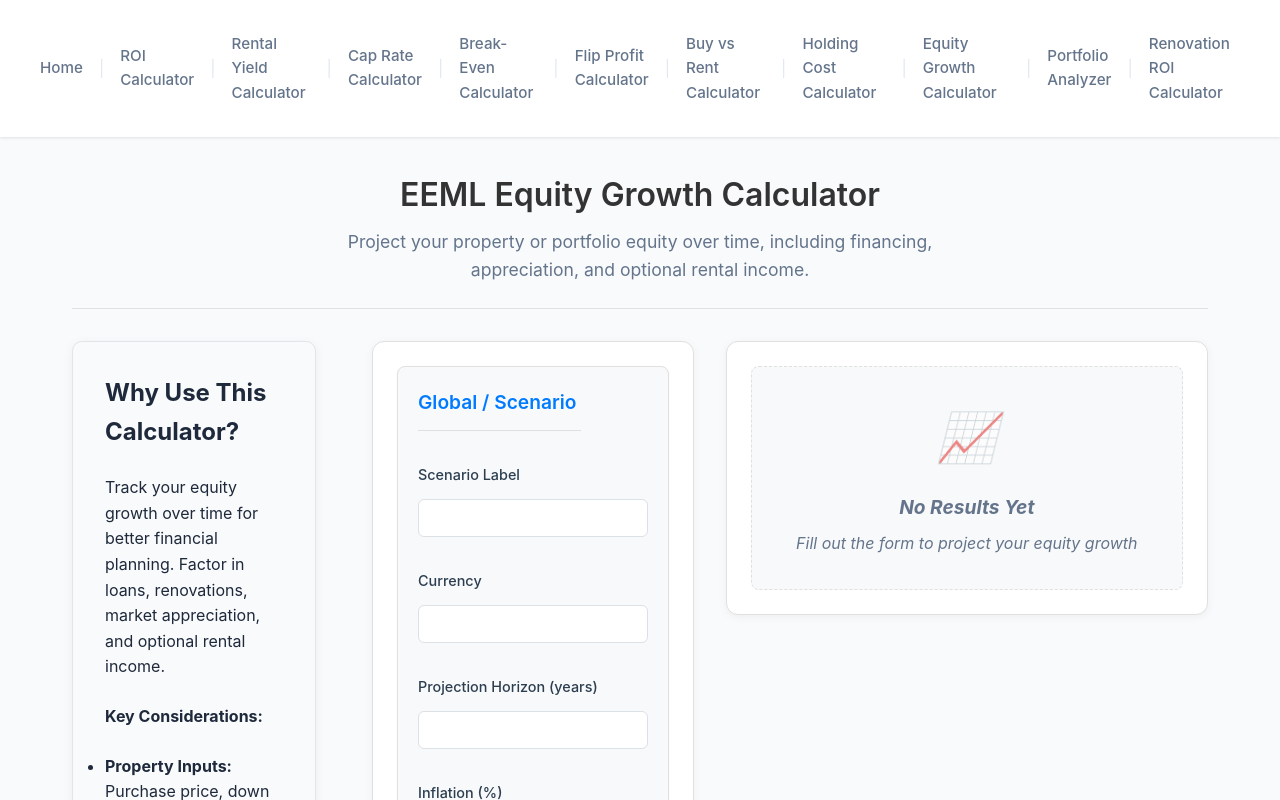
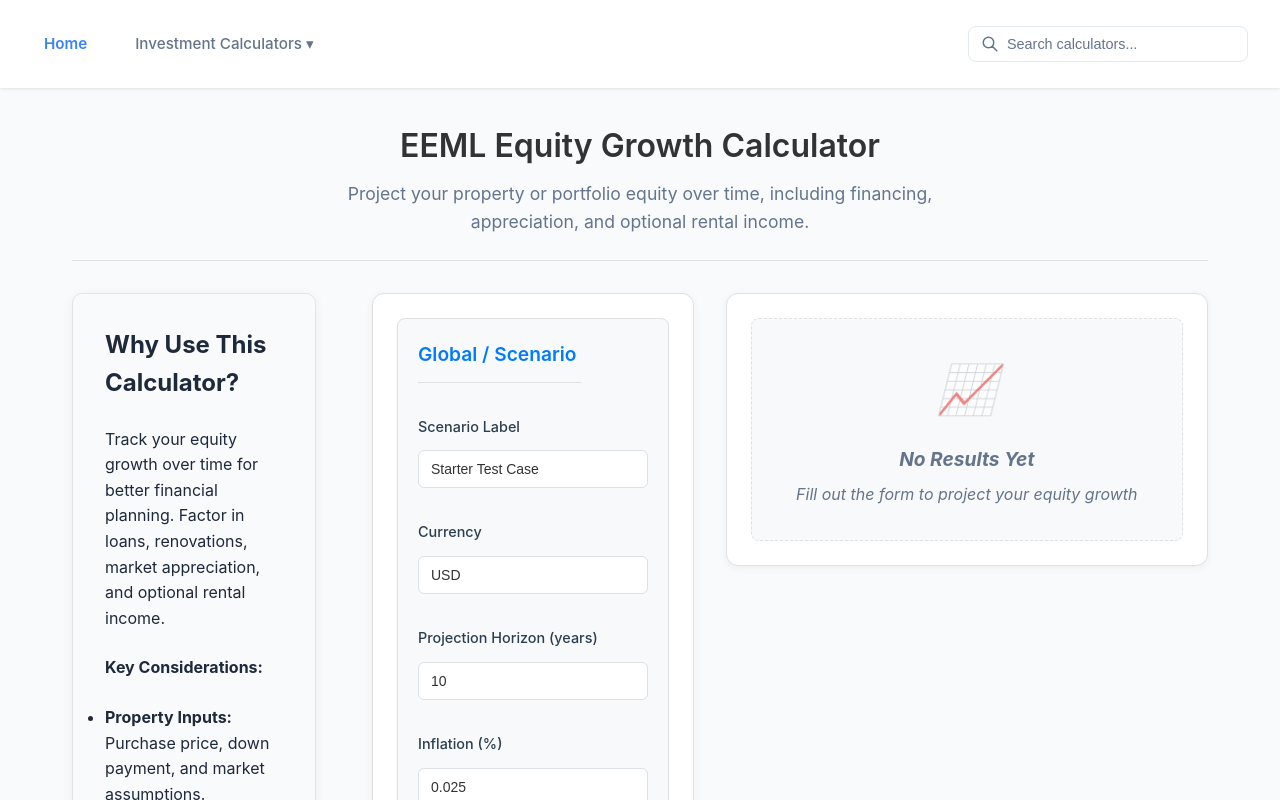
Before and after one commit to EsteemEstate/EEML-calculators, a React (Vite) app: page /equity-growth in a window 1280 px wide. Shown: the top 800 px of the page. Built offline with nearby package versions, Linux system fonts and the light colour scheme; what chartjs-plugin-datalabels would draw is missing.

Commit message:
Finished Renovation Calculator and Redesigned Home Page

```diff
--- a/src/App.css
+++ b/src/App.css
@@ -9,6 +9,7 @@
   --bg-color: #f8fafc;
   --white: #ffffff;
   --shadow-sm: 0 1px 3px rgba(0, 0, 0, 0.1);
+  --shadow-md: 0 4px 6px rgba(0, 0, 0, 0.1);
   --transition: all 0.2s ease;
 }
 
@@ -40,6 +41,9 @@ nav {
   box-shadow: var(--shadow-sm);
   display: flex;
   align-items: center;
+  position: relative;
+  z-index: 100;
+  gap: 1.5rem;
 }
 
 .nav-link {
@@ -48,17 +52,205 @@ nav {
   font-weight: 500;
   font-size: 0.95rem;
   transition: var(--transition);
-  padding: 0.5rem 0;
-  margin: 0 0.5rem;
+  padding: 0.5rem 0.75rem;
+  border-radius: 4px;
+  white-space: nowrap;
 }
 
 .nav-link:hover {
+  color: var(--primary-color);
+  background-color: rgba(59, 130, 246, 0.05);
+}
+
+.home-link {
+  font-weight: 600;
   color: var(--primary-color);
 }
 
 .nav-divider {
   color: #e2e8f0;
   margin: 0 0.5rem;
+}
+
+/* Dropdown Styles */
+.nav-dropdown {
+  position: relative;
+  display: inline-block;
+}
+
+.dropdown-menu {
+  position: absolute;
+  top: 100%;
+  left: 0;
+  background: var(--white);
+  border-radius: 8px;
+  box-shadow: var(--shadow-md);
+  min-width: 280px;
+  padding: 1.25rem;
+  z-index: 1000;
+  animation: fadeIn 0.2s ease-in-out;
+  margin-top: 0.5rem;
+  border: 1px solid #e2e8f0;
+}
+
+@keyframes fadeIn {
+  from {
+    opacity: 0;
+    transform: translateY(-10px);
+  }
+  to {
+    opacity: 1;
+    transform: translateY(0);
+  }
+}
+
+.dropdown-item {
+  display: block;
+  padding: 0.75rem 0.5rem;
+  color: var(--text-color);
+  text-decoration: none;
+  border-radius: 6px;
+  transition: var(--transition);
+  font-size: 0.95rem;
+  margin-bottom: 0.25rem;
+}
+
+.dropdown-item:hover {
+  background-color: rgba(59, 130, 246, 0.08);
+  padding-left: 0.75rem;
+  color: var(--primary-color);
+}
+
+/* Enhanced Search Bar */
+.search-container {
+  position: relative;
+  display: flex;
+  align-items: center;
+  margin-left: auto;
+  background: var(--white);
+  border: 1px solid #e2e8f0;
+  border-radius: 8px;
+  padding: 0.5rem 0.75rem;
+  transition: var(--transition);
+  width: 280px;
+}
+
+.search-container.focused {
+  border-color: var(--primary-color);
+  box-shadow: 0 0 0 3px rgba(59, 130, 246, 0.1);
+}
+
+.search-icon {
+  color: var(--text-light);
+  margin-right: 0.5rem;
+  flex-shrink: 0;
+}
+
+.nav-search {
+  border: none;
+  outline: none;
+  padding: 0;
+  font-size: 0.9rem;
+  color: var(--text-color);
+  background: transparent;
+  width: 100%;
+}
+
+.nav-search::placeholder {
+  color: var(--text-light);
+}
+
+.search-clear {
+  background: none;
+  border: none;
+  color: var(--text-light);
+  cursor: pointer;
+  padding: 0.25rem;
+  border-radius: 4px;
+  display: flex;
+  align-items: center;
+  justify-content: center;
+  margin-left: 0.5rem;
+  transition: var(--transition);
+}
+
+.search-clear:hover {
+  color: var(--text-color);
+  background: rgba(0, 0, 0, 0.05);
+}
+
+/* Search Results Dropdown */
+.search-results {
+  position: absolute;
+  top: 100%;
+  left: 0;
+  right: 0;
+  background: var(--white);
+  border-radius: 0 0 8px 8px;
+  box-shadow: var(--shadow-md);
+  margin-top: 0.5rem;
+  border: 1px solid #e2e8f0;
+  border-top: none;
+  z-index: 999;
+  max-height: 300px;
+  overflow-y: auto;
+  animation: slideDown 0.2s ease-out;
+}
+
+@keyframes slideDown {
+  from {
+    opacity: 0;
+    transform: translateY(-10px);
+  }
+  to {
+    opacity: 1;
+    transform: translateY(0);
+  }
+}
+
+.search-results-header {
+  display: flex;
+  justify-content: space-between;
+  align-items: center;
+  padding: 0.75rem 1rem;
+  font-size: 0.8rem;
+  font-weight: 600;
+  color: var(--text-light);
+  border-bottom: 1px solid #f1f5f9;
+  background-color: #f8fafc;
+}
+
+.results-count {
+  font-size: 0.75rem;
+  color: var(--primary-color);
+  background: rgba(59, 130, 246, 0.1);
+  padding: 0.2rem 0.5rem;
+  border-radius: 12px;
+}
+
+.search-result-item {
+  display: block;
+  padding: 0.75rem 1rem;
+  color: var(--text-color);
+  text-decoration: none;
+  transition: var(--transition);
+  border-bottom: 1px solid #f1f5f9;
+}
+
+.search-result-item:last-child {
+  border-bottom: none;
+}
+
+.search-result-item:hover {
+  background-color: rgba(59, 130, 246, 0.05);
+  color: var(--primary-color);
+}
+
+.no-results {
+  padding: 1rem;
+  text-align: center;
+  color: var(--text-light);
+  font-style: italic;
 }
 
 /* Main Content */
@@ -87,6 +279,7 @@ nav {
   font-size: 1.25rem;
   color: var(--text-light);
   font-weight: 400;
+  margin-bottom: 2rem;
 }
 
 /* Footer */
@@ -95,9 +288,39 @@ footer {
   text-align: center;
   background-color: var(--white);
   box-shadow: 0 -1px 3px rgba(0, 0, 0, 0.05);
+  margin-top: auto;
 }
 
 .footer-text {
   color: var(--text-light);
   font-size: 0.875rem;
 }
+
+/* Responsive Design */
+@media (max-width: 768px) {
+  nav {
+    padding: 1rem;
+    flex-wrap: wrap;
+    gap: 1rem;
+  }
+
+  .search-container {
+    width: 100%;
+    order: 3;
+    margin-left: 0;
+  }
+
+  .dropdown-menu {
+    left: -100px;
+    right: -100px;
+    width: auto;
+  }
+
+  .hero-title {
+    font-size: 2rem;
+  }
+
+  .hero-subtitle {
+    font-size: 1.1rem;
+  }
+}
--- a/src/App.jsx
+++ b/src/App.jsx
@@ -1,4 +1,4 @@
-import React from "react";
+import React, { useState } from "react";
 import { BrowserRouter, Routes, Route, Link } from "react-router-dom";
 import ROICalculatorPage from "./investment-calculators/ROI/ROICalculatorPage";
 import RentalYieldCalculatorPage from "./investment-calculators/RentalYield/RentalYieldCalculatorPage";
@@ -9,59 +9,149 @@ import BuyRentCalculatorPage from "./investment-calculators/BuyRent/BuyRentCalcu
 import HoldingCostCalculatorPage from "./investment-calculators/HoldingCost/HoldingCostCalculatorPage";
 import EquityGrowthCalculatorPage from "./investment-calculators/EquityGrowth/EquityGrowthCalculatorPage";
 import PortfolioAnalyzerPage from "./investment-calculators/PortfolioAnalyzer/PortfolioAnalyzerPage";
-import RenovationCalculatorPage from "./investment-calculators/ReturnOnRenovation/ReturnOnRenovationCalculatorPage"; // ✅ NEW IMPORT
-
+import RenovationCalculatorPage from "./investment-calculators/ReturnOnRenovation/ReturnOnRenovationCalculatorPage";
 import "./App.css";
 
 function App() {
+  const [searchTerm, setSearchTerm] = useState("");
+  const [isDropdownOpen, setIsDropdownOpen] = useState(false);
+  const [isSearchFocused, setIsSearchFocused] = useState(false);
+
+  const calculators = [
+    { path: "/roi", name: "ROI Calculator" },
+    { path: "/rental-yield", name: "Rental Yield Calculator" },
+    { path: "/cap-rate", name: "Cap Rate Calculator" },
+    { path: "/break-even", name: "Break-Even Calculator" },
+    { path: "/flip-profit", name: "Flip Profit Calculator" },
+    { path: "/buy-vs-rent", name: "Buy vs Rent Calculator" },
+    { path: "/holding-cost", name: "Holding Cost Calculator" },
+    { path: "/equity-growth", name: "Equity Growth Calculator" },
+    { path: "/portfolio-analyzer", name: "Portfolio Analyzer" },
+    { path: "/renovation", name: "Renovation ROI Calculator" },
+  ];
+
+  const filteredCalculators = calculators.filter((calc) =>
+    calc.name.toLowerCase().includes(searchTerm.toLowerCase())
+  );
+
   return (
     <BrowserRouter>
       <div className="app-container">
-        <nav>
-          <Link to="/" className="nav-link">
+        <nav className="navbar">
+          <Link to="/" className="nav-link home-link">
             Home
           </Link>
-          <span className="nav-divider">|</span>
-          <Link to="/roi" className="nav-link">
-            ROI Calculator
-          </Link>
-          <span className="nav-divider">|</span>
-          <Link to="/rental-yield" className="nav-link">
-            Rental Yield Calculator
-          </Link>
-          <span className="nav-divider">|</span>
-          <Link to="/cap-rate" className="nav-link">
-            Cap Rate Calculator
-          </Link>
-          <span className="nav-divider">|</span>
-          <Link to="/break-even" className="nav-link">
-            Break-Even Calculator
-          </Link>
-          <span className="nav-divider">|</span>
-          <Link to="/flip-profit" className="nav-link">
-            Flip Profit Calculator
-          </Link>
-          <span className="nav-divider">|</span>
-          <Link to="/buy-vs-rent" className="nav-link">
-            Buy vs Rent Calculator
-          </Link>
-          <span className="nav-divider">|</span>
-          <Link to="/holding-cost" className="nav-link">
-            Holding Cost Calculator
-          </Link>
-          <span className="nav-divider">|</span>
-          <Link to="/equity-growth" className="nav-link">
-            Equity Growth Calculator
-          </Link>
 
-          <span className="nav-divider">|</span>
-          <Link to="/portfolio-analyzer" className="nav-link">
-            Portfolio Analyzer
-          </Link>
-          <span className="nav-divider">|</span>
-          <Link to="/renovation" className="nav-link">
-            Renovation ROI Calculator
-          </Link>
+          {/* Investment Calculators Dropdown */}
+          <div
+            className="nav-dropdown"
+            onMouseEnter={() => setIsDropdownOpen(true)}
+            onMouseLeave={() => setIsDropdownOpen(false)}
+          >
+            <Link to="#" className="nav-link">
+              Investment Calculators ▾
+            </Link>
+
+            {isDropdownOpen && (
+              <div className="dropdown-menu">
+                {calculators.map((calc) => (
+                  <Link
+                    key={calc.path}
+                    to={calc.path}
+                    className="dropdown-item"
+                    onClick={() => setIsDropdownOpen(false)}
+                  >
+                    {calc.name}
+                  </Link>
+                ))}
+              </div>
+            )}
+          </div>
+
+          {/* 🔍 Search Bar Container */}
+          <div
+            className={`search-container ${isSearchFocused ? "focused" : ""}`}
+          >
+            <svg
+              className="search-icon"
+              width="18"
+              height="18"
+              viewBox="0 0 24 24"
+              fill="none"
+              xmlns="http://www.w3.org/2000/svg"
+            >
+              <path
+                d="M21 21L15 15M17 10C17 13.866 13.866 17 10 17C6.13401 17 3 13.866 3 10C3 6.13401 6.13401 3 10 3C13.866 3 17 6.13401 17 10Z"
+                stroke="currentColor"
+                strokeWidth="2"
+                strokeLinecap="round"
+                strokeLinejoin="round"
+              />
+            </svg>
+            <input
+              type="text"
+              className="nav-search"
+              placeholder="Search calculators..."
+              value={searchTerm}
+              onChange={(e) => setSearchTerm(e.target.value)}
+              onFocus={() => setIsSearchFocused(true)}
+              onBlur={() => setTimeout(() => setIsSearchFocused(false), 150)}
+            />
+            {searchTerm && (
+              <button
+                className="search-clear"
+                onClick={() => setSearchTerm("")}
+                aria-label="Clear search"
+              >
+                <svg
+                  width="16"
+                  height="16"
+                  viewBox="0 0 24 24"
+                  fill="none"
+                  xmlns="http://www.w3.org/2000/svg"
+                >
+                  <path
+                    d="M18 6L6 18M6 6L18 18"
+                    stroke="currentColor"
+                    strokeWidth="2"
+                    strokeLinecap="round"
+                    strokeLinejoin="round"
+                  />
+                </svg>
+              </button>
+            )}
+
+            {/* Search Results Dropdown */}
+            {searchTerm && filteredCalculators.length > 0 && (
+              <div className="search-results">
+                <div className="search-results-header">
+                  <span>Matching Calculators</span>
+                  <span className="results-count">
+                    {filteredCalculators.length} found
+                  </span>
+                </div>
+                {filteredCalculators.map((calc) => (
+                  <Link
+                    key={calc.path}
+                    to={calc.path}
+                    className="search-result-item"
+                    onClick={() => setSearchTerm("")}
+                  >
+                    {calc.name}
+                  </Link>
+                ))}
+              </div>
+            )}
+
+            {/* No Results Message */}
+            {searchTerm && filteredCalculators.length === 0 && (
+              <div className="search-results">
+                <div className="no-results">
+                  No calculators found for "{searchTerm}"
+                </div>
+              </div>
+            )}
+          </div>
         </nav>
 
         <main className="main-content">
@@ -94,8 +184,7 @@ function App() {
               path="/equity-growth"
               element={<EquityGrowthCalculatorPage />}
             />
-            <Route path="/renovation" element={<RenovationCalculatorPage />} />{" "}
-            {/* ✅ NEW ROUTE */}
+            <Route path="/renovation" element={<RenovationCalculatorPage />} />
             <Route
               path="/portfolio-analyzer"
               element={<PortfolioAnalyzerPage />}
--- a/src/investment-calculators/EquityGrowth/EquityGrowthForm.jsx
+++ b/src/investment-calculators/EquityGrowth/EquityGrowthForm.jsx
@@ -15,60 +15,66 @@ const SectionTitleWithTooltip = ({ title, description }) => (
 function EquityGrowthForm({ setResults }) {
   const [inputs, setInputs] = useState({
     // Global / Scenario
-    scenarioLabel: "",
-    currency: "",
+    scenarioLabel: "Starter Test Case",
+    currency: "USD",
     locale: "en-US",
-    startDate: "",
-    projectionHorizonYears: "",
-    compounding: "",
-    inflation: "",
-    discountRate: "",
-    monteCarloEnabled: false,
-    monteCarloRuns: "",
-    monteCarloSeed: "",
-    monteCarloVolatility: "",
-    monteCarloMean: "",
+    startDate: "2025-01-01",
+    projectionHorizonYears: 10,
+    compounding: "annual", // could be "monthly", "quarterly"
+    inflation: 0.025, // 2.5%
+    discountRate: 0.04, // 4%
+    monteCarloEnabled: true,
+    monteCarloRuns: 500,
+    monteCarloSeed: 123,
+    monteCarloVolatility: 0.12, // 12% stdev
+    monteCarloMean: 0.05, // 5% expected return
 
     // Property & Market
-    homePrice: "",
-    downPayment: "",
-    appreciation: "",
-    renoEvents: [],
+    homePrice: 350000,
+    downPayment: 70000,
+    appreciation: 0.03, // 3% annual appreciation
+    renoEvents: [
+      { year: 2, cost: 15000, valueAdded: 20000 },
+      { year: 6, cost: 10000, valueAdded: 12000 },
+    ],
 
     // Financing
-    mortgagePrincipal: "",
-    mortgageRate: "",
-    mortgageTermMonths: "",
-    amortizationType: "",
-    points: "",
-    closingCosts: "",
-    extraPrincipalSchedule: [],
-    pmiEnabled: false,
-    pmiPercent: "",
-    pmiStopLTV: "",
-    refinanceEvents: [],
-    secondaryLien: [],
+    mortgagePrincipal: 280000,
+    mortgageRate: 0.05,
+    mortgageTermMonths: 360, // 30 years
+    amortizationType: "fixed",
+    points: 1, // % of loan
+    closingCosts: 5000,
+    extraPrincipalSchedule: [
+      { month: 12, amount: 5000 },
+      { month: 60, amount: 10000 },
+    ],
+    pmiEnabled: true,
+    pmiPercent: 0.01, // 1% annually
+    pmiStopLTV: 0.78, // PMI drops when LTV < 78%
+    refinanceEvents: [{ year: 5, newRate: 0.04, newTermMonths: 300 }],
+    secondaryLien: [{ amount: 20000, rate: 0.07, termMonths: 120 }],
 
     // Carrying costs
-    propertyTax: "",
-    insurance: "",
-    hoaFee: "",
-    maintenancePercent: "",
-    vacancyAllowance: "",
+    propertyTax: 0.012, // 1.2% of home value
+    insurance: 1200, // yearly
+    hoaFee: 150, // monthly
+    maintenancePercent: 0.01, // 1% of home value per year
+    vacancyAllowance: 0.05, // 5% if rented
 
     // Sale / Exit
-    targetSaleDate: "",
-    sellingCostsPercent: "",
-    capitalGainsRate: "",
-    depreciationRecapture: "",
+    targetSaleDate: "2035-01-01",
+    sellingCostsPercent: 0.06, // realtor etc.
+    capitalGainsRate: 0.15,
+    depreciationRecapture: 0.25,
 
     // UX / Output options
-    granularity: "",
-    showMCPercentiles: false,
-    nominalVsReal: "",
-    exportCSV: false,
+    granularity: "annual", // "monthly" or "annual"
+    showMCPercentiles: true,
+    nominalVsReal: "real",
+    exportCSV: true,
     exportPDF: false,
-    shareLink: false,
+    shareLink: true,
   });
 
   const handleChange = (e) => {
```
Also changed, not shown: src/investment-calculators/ReturnOnRenovation/ReturnOnRenovationCharts.jsx (+14 -9 lines), src/investment-calculators/ReturnOnRenovation/ReturnOnRenovationResults.jsx (+13 -7 lines).
